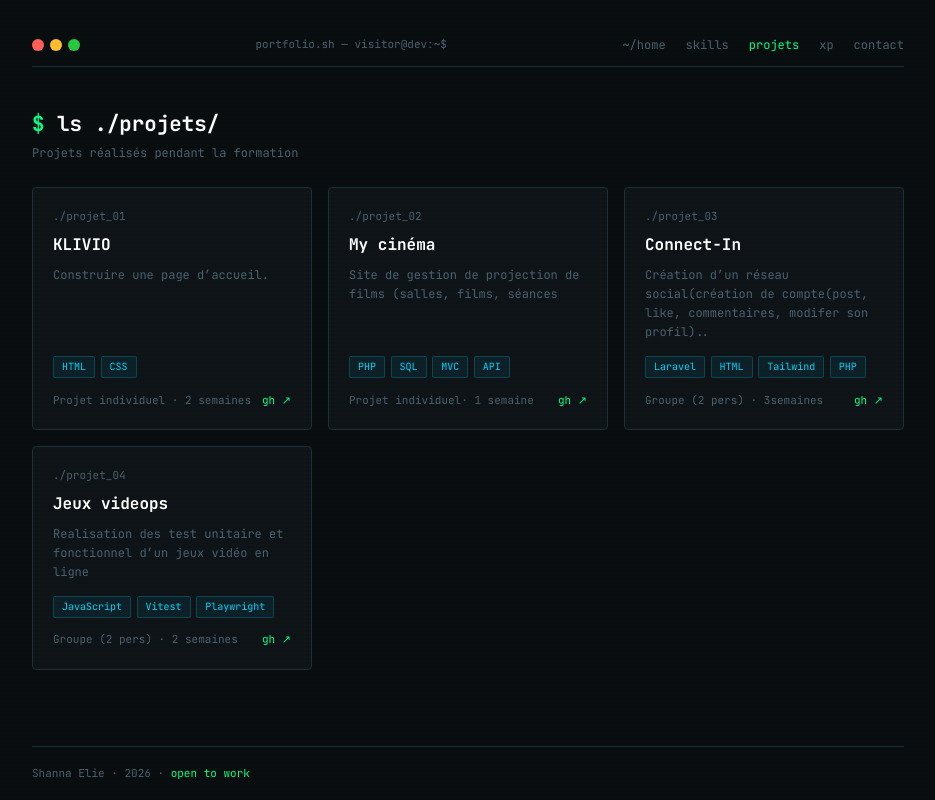
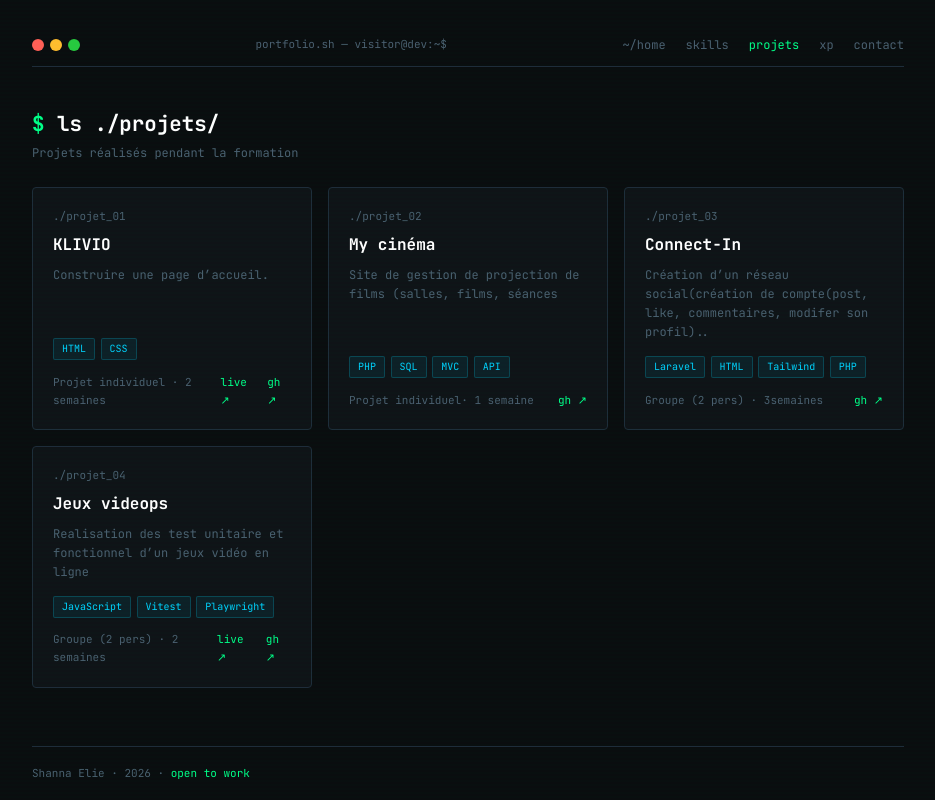
Before and after one commit to shnoun94/Portfolio-me, a React (Vite) app: page / in a window 1280 px wide. Both pictures are taken after a click on the button "./mes-projets.sh". Shown: the whole page, without its empty margins (172-1107 px from the left). Built offline with nearby package versions, Linux system fonts and the light colour scheme.

Commit message:
ajout des liens vers les sites

```diff
--- a/src/components/Projects.jsx
+++ b/src/components/Projects.jsx
@@ -26,11 +26,18 @@ export default function Projects({ data }) {
             </div>
             <div className={styles.footer}>
               <span className={styles.meta}>{p.meta}</span>
-              {p.github && p.github !== '#' && (
-                <a className={styles.ghLink} href={p.github} target="_blank" rel="noreferrer">
-                  gh ↗
-                </a>
-              )}
+              <div style={{ display: 'flex', gap: '0.75rem' }}>
+                {p.live && (
+                  <a className={styles.ghLink} href={p.live} target="_blank" rel="noreferrer">
+                    live ↗
+                  </a>
+                )}
+                {p.github && p.github !== '#' && (
+                  <a className={styles.ghLink} href={p.github} target="_blank" rel="noreferrer">
+                    gh ↗
+                  </a>
+                )}
+              </div>
             </div>
           </div>
         ))}
--- a/src/data/portfolio.js
+++ b/src/data/portfolio.js
@@ -89,6 +89,7 @@ skills: {
   stack: ["HTML", "CSS"],
   meta: "Projet individuel · 2 semaines",
   github: "https://github.com/shnoun94/Klivio1.5",
+  live: "https://shnoun94.github.io/Klivio1.5/",
     },
     {
       id: "02",
@@ -113,6 +114,7 @@ skills: {
       stack: ["JavaScript", "Vitest", "Playwright"],
       meta: "Groupe (2 pers) · 2 semaines",
       github: "https://github.com/shnoun94/jeuxvideops",
+      live: "https://shnoun94.github.io/jeuxvideops/",
     }
   ],
 
```
